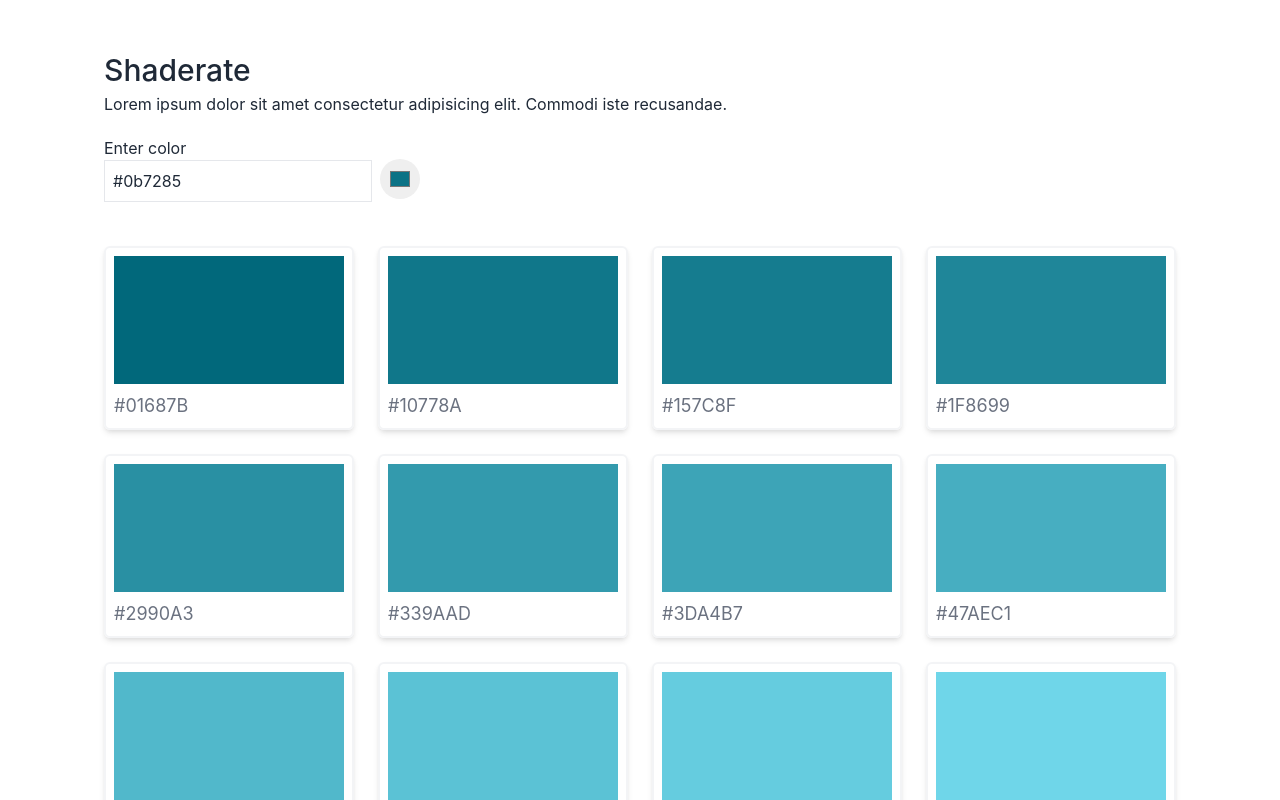
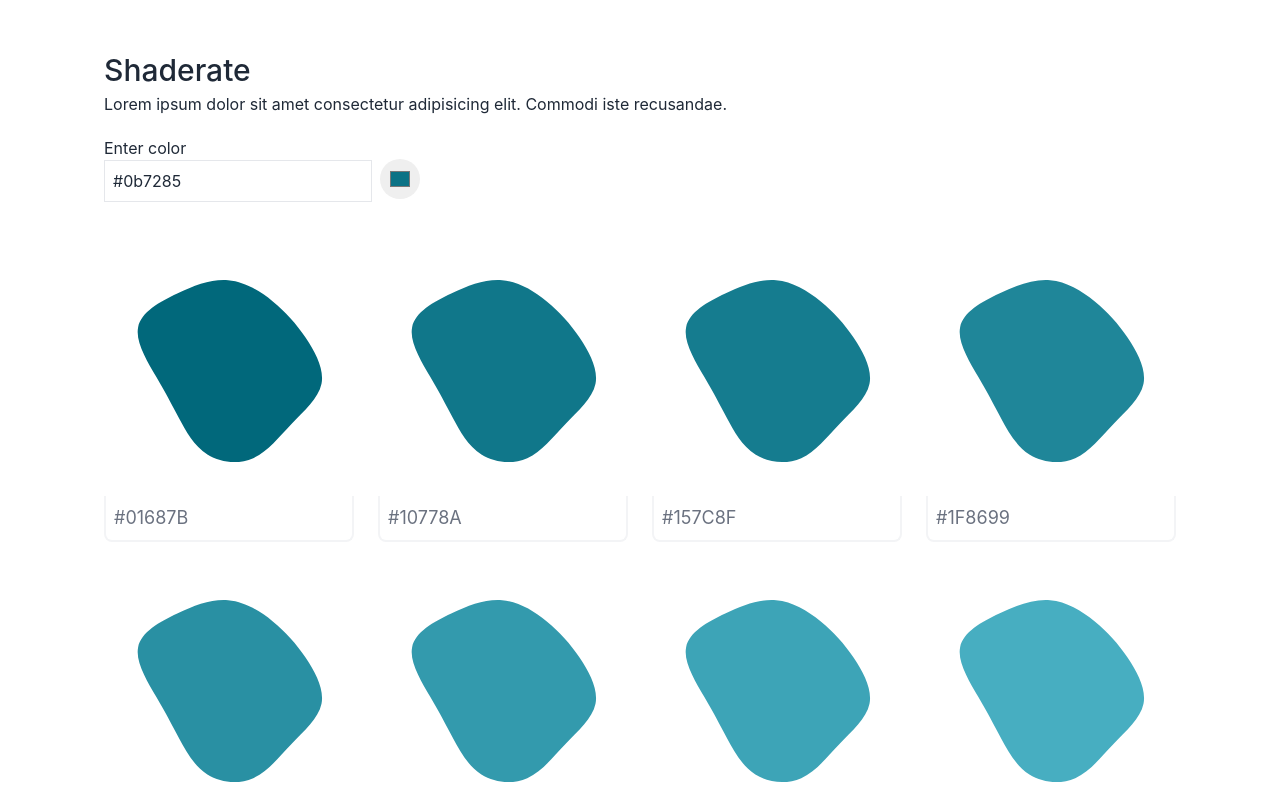
Before and after one commit to tuantruong625/shaderade, a React (Create React App) app: page / in a window 1280 px wide. Shown: the top 800 px of the page. Built offline with nearby package versions, Linux system fonts and the light colour scheme.

Commit message:
Change to blobs

```diff
--- a/src/App.tsx
+++ b/src/App.tsx
@@ -41,16 +41,18 @@ export default function App() {
       Enter color
       <input type="text" name="color" value={color} placeholder="#e2e2e2" className="p-2 border" onChange={onChange} />
      </label>
-     <input type="color" name="color" value={color}  className="ml-2 p-2 border-none rounded-full h-10 w-10"  onChange={onChange} />
+     <input type="color" name="color" value={color} className="ml-2 p-2 border-none rounded-full h-10 w-10" onChange={onChange} />
     </div>
     {
      shades && shades.map((shade, index) => (
       <div
        key={index}
-       className="flex justify-center flex-col p-2 border-2 border-gray-100 shadow-md rounded-md"
+       className="flex justify-center flex-col rounded-b-lg"
       >
-       <div className="py-16 bg-red-100" style={{ backgroundColor: adjust(color, shade) }}></div>
-       <p className="pt-2 uppercase text-lg text-gray-500">{adjust(color, shade)}</p>
+       <svg viewBox="0 0 200 200" xmlns="http://www.w3.org/2000/svg">
+        <path fill={adjust(color, shade)} d="M34.8,-55.9C45.2,-47.5,53.7,-38,61.5,-26.5C69.2,-15,76.3,-1.5,74,10.2C71.6,21.9,60,31.9,49.8,42.6C39.6,53.2,31,64.6,19.4,69.7C7.8,74.8,-6.7,73.5,-17.3,66.8C-27.9,60.1,-34.6,47.9,-40.3,37.2C-46,26.5,-50.8,17.2,-58.1,4.8C-65.3,-7.6,-75.1,-23.2,-72.7,-35.1C-70.3,-47.1,-55.6,-55.3,-41.4,-62C-27.3,-68.7,-13.6,-73.7,-0.7,-72.6C12.2,-71.5,24.4,-64.3,34.8,-55.9Z" transform="translate(100 100)" />
+       </svg>
+       <p className="pt-2 uppercase text-lg text-gray-500 p-2 border-2 border-t-0 border-gray-100 rounded-b-lg">{adjust(color, shade)}</p>
       </div>
      ))
     }
```
